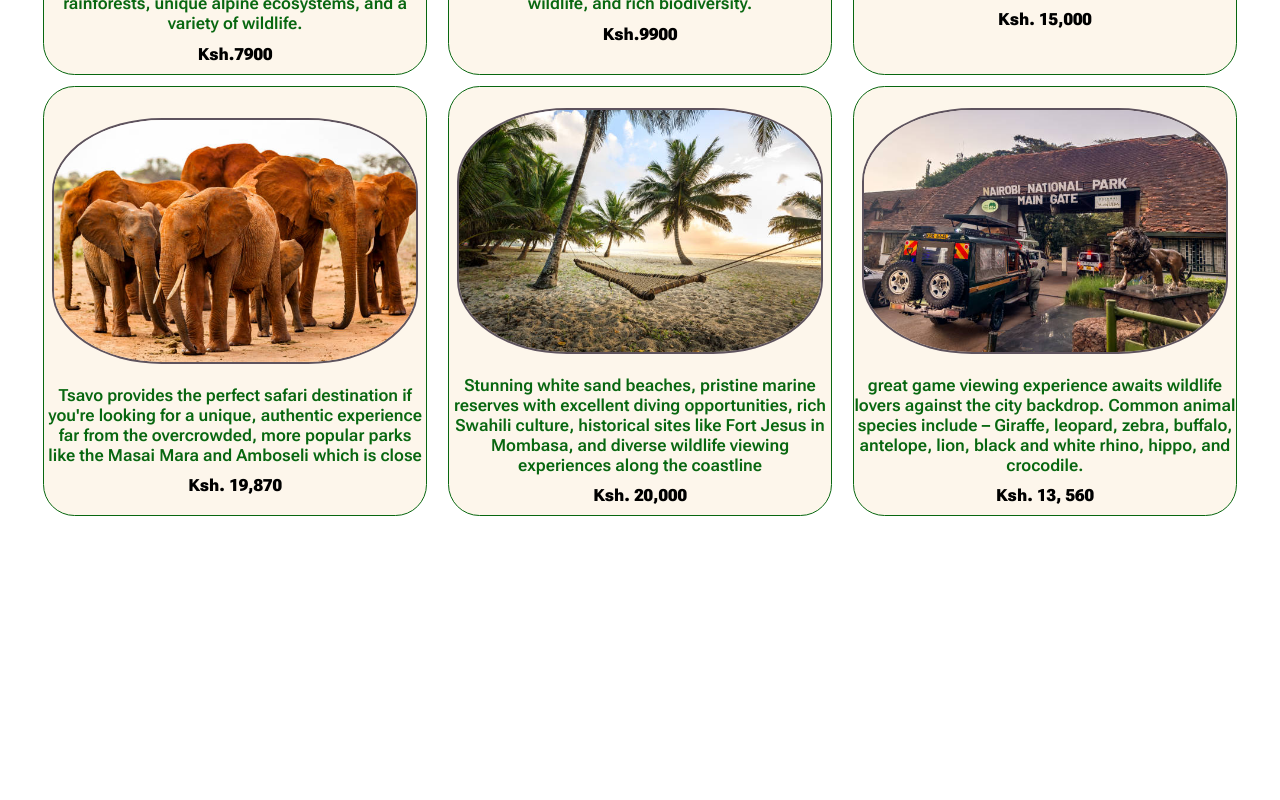
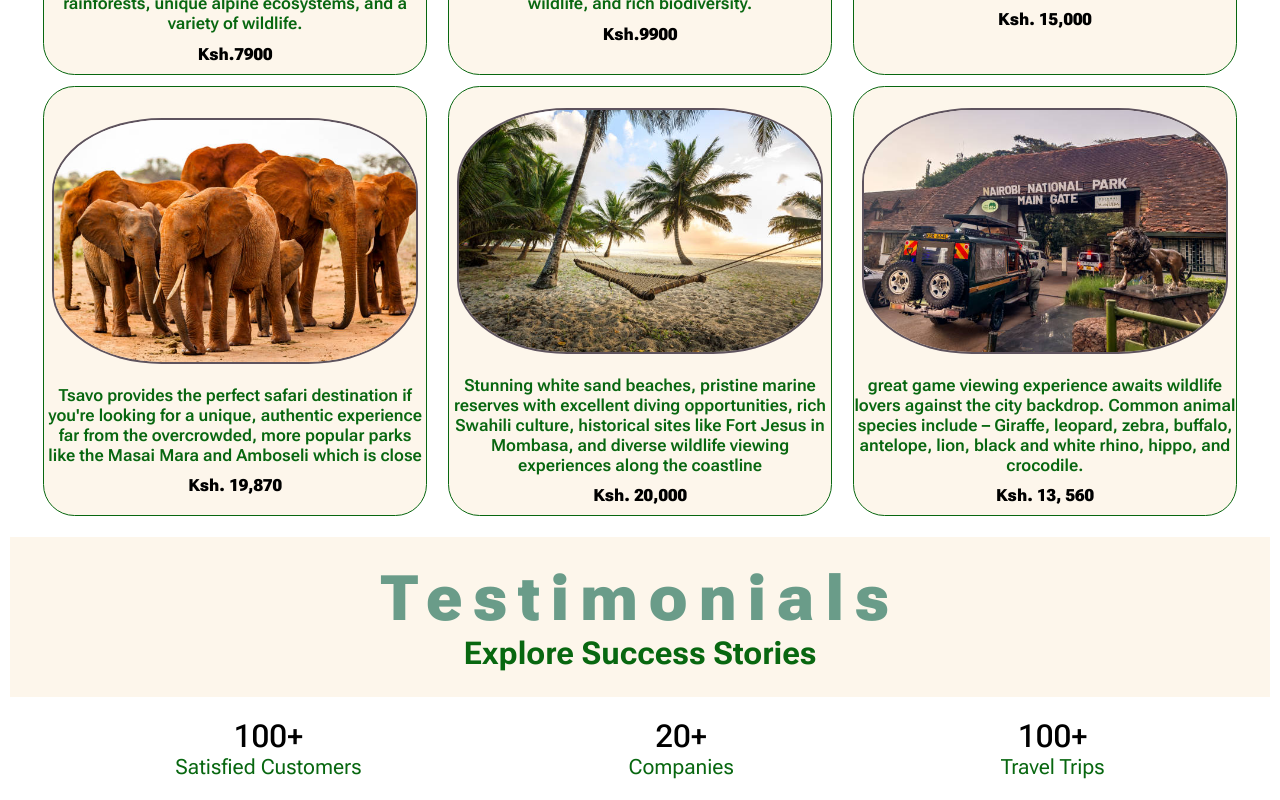
Before and after one commit to FrancisMurayaDev/zaph-tours, a React (Vite) app: page / in a window 1280 px wide. Shown: the part 1980-2780 px from the top of the page. Before the commit the page ends 2502 px from the top, so only its background shows below. Built offline with nearby package versions, Linux system fonts and the light colour scheme.

Commit message:
build upper section of testimonials

```diff
--- a/src/Components/FeaturedDestinationCard/FeaturedDestinationCard.css
+++ b/src/Components/FeaturedDestinationCard/FeaturedDestinationCard.css
@@ -6,6 +6,7 @@
   justify-content: center;
   padding: 0 auto;
   margin-top: 1rem;
+  margin-bottom: 1.5rem;
   /* border: 2px solid var(--color-primary); */
 }
 
--- /dev/null
+++ b/src/Components/TestimonialStats/TestimonialStats.css
@@ -0,0 +1,18 @@
+.testimonial-stats {
+  height: auto;
+  display: flex;
+  flex-direction: column;
+  align-items: center;
+  justify-content: center;
+}
+
+.stat-text {
+  font-size: 3rem;
+  font-weight: 500;
+}
+
+.stat-description {
+  font-size: 2rem;
+  text-transform: capitalize;
+  color: var(--color-primary);
+}
--- /dev/null
+++ b/src/Components/TestimonialStats/TestimonialStats.jsx
@@ -0,0 +1,13 @@
+import "./TestimonialStats.css"
+function TestimonialStats({stats, satisfied}) {
+  return (
+    <div className='testimonial-stats'>
+      <p className='stat-text'>{stats}</p>
+      <p className='stat-description'>{satisfied}</p>
+
+    </div>
+  )
+}
+
+
+export default TestimonialStats
--- a/src/Pages/Home/Home.css
+++ b/src/Pages/Home/Home.css
@@ -118,3 +118,23 @@
   border: 1px solid var(--color-primary);
   border-radius: 10rem;
 }
+
+.testimonials {
+  display: flex;
+  align-items: center;
+  justify-content: space-around;
+  margin: 2rem 4rem;
+}
+
+@media screen and (max-width: 43.5em) {
+  .testimonials {
+    margin: 1rem 0;
+  }
+}
+
+@media screen and (max-width:37.75em) {
+  .testimonials {
+    flex-direction: column;
+    gap: 2rem;
+  }
+}
--- a/src/Pages/Home/Home.jsx
+++ b/src/Pages/Home/Home.jsx
@@ -3,6 +3,7 @@ import "./Home.css";
 import { Fragment } from "react";
 import SectionHeader from "../../Components/SectionHeader/SectionHeader";
 import FeaturedDestinationCard from "../../Components/FeaturedDestinationCard/FeaturedDestinationCard";
+import TestimonialStats from "../../Components/TestimonialStats/TestimonialStats";
 
 function Home() {
   return (
@@ -15,6 +16,13 @@ function Home() {
         text="Amenities, Attractions and Unique Features"
       />
       <FeaturedDestinationCard />
+      <SectionHeader h2={"Testimonials"} text={"Explore Success Stories"}/>
+
+      <div className="testimonials">
+      <TestimonialStats stats={"100+"} satisfied={"satisfied customers"}/>
+      <TestimonialStats stats={"20+"} satisfied={"companies"} />
+      <TestimonialStats stats={"100+"} satisfied={"travel trips"} />
+      </div>
     </Fragment>
   );
 }
```
